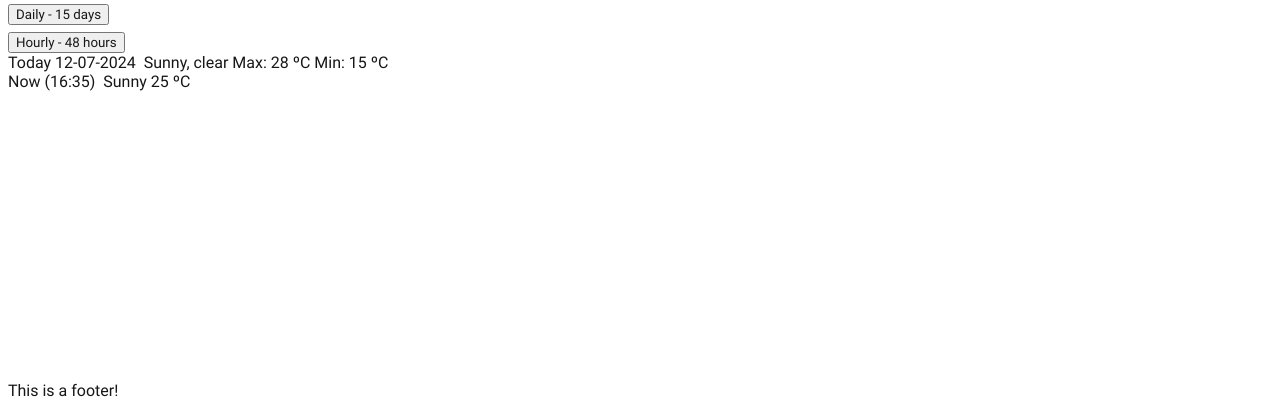
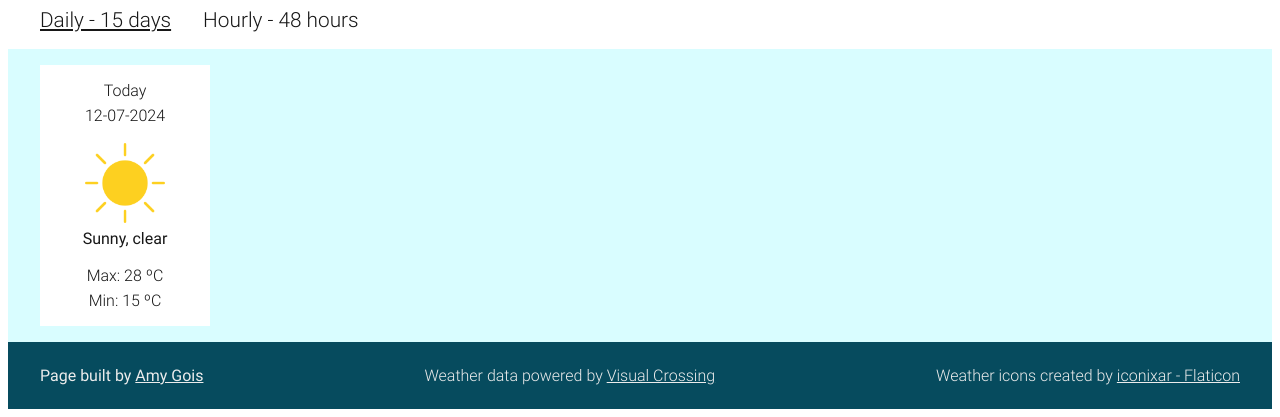
Before and after one commit to AmyGois/weather-forecast, a website with bundled scripts: page index.html in a window 1280 px wide. Shown: the part 392-809 px from the top of the page. Built offline with nearby package versions, Linux system fonts and the light colour scheme; no server answers.

Commit message:
Create desktop styles for daily & hourly forecast
Create desktop styles for footer.

```diff
--- a/index.html
+++ b/index.html
@@ -143,31 +143,45 @@
       </section>
 
       <section class="forecast-section">
-        <div>
-          <h2><button>Daily - 15 days</button></h2>
+        <div class="forecast-toggle">
+          <h2>
+            <button class="forecast-button-active">Daily - 15 days</button>
+          </h2>
           <h2><button>Hourly - 48 hours</button></h2>
         </div>
 
-        <div class="days-section">
+        <div class="days-subsection">
           <div class="cards">
             <div class="days-card">
-              <span>Today</span>
-              <span>12-07-2024</span>
-              <img src="" alt="" />
-              <span>Sunny, clear</span>
-              <span>Max: 28 ºC</span>
-              <span>Min: 15 ºC</span>
+              <span class="days-card-weekday">Today</span>
+              <span class="days-card-date">12-07-2024</span>
+              <img
+                src="./images/weather-icons/clear-day.png"
+                alt=""
+                class="days-card-icon"
+              />
+              <span class="days-card-conditions">Sunny, clear</span>
+              <span class="days-card-temp"
+                >Max: <span class="days-card-maxtemp">28 ºC</span></span
+              >
+              <span class="days-card-temp"
+                >Min: <span class="days-card-mintemp">15 ºC</span></span
+              >
             </div>
           </div>
         </div>
 
-        <div class="hours-section">
+        <div class="hours-subsection hidden">
           <div class="cards">
-            <div class="hours-card">
-              <span>Now (16:35)</span>
-              <img src="" alt="" />
-              <span>Sunny</span>
-              <span>25 ºC</span>
+            <div class="hours-card hours-card-day">
+              <span class="hours-card-time">Now (16:35)</span>
+              <img
+                src="./images/weather-icons/clear-day.png"
+                alt=""
+                class="hours-card-icon"
+              />
+              <span class="hours-card-conditions">Sunny</span>
+              <span class="hours-card-temp">25 ºC</span>
             </div>
           </div>
         </div>
@@ -175,7 +189,21 @@
     </main>
 
     <footer>
-      <span>This is a footer!</span>
+      <p class="footer-author">
+        Page built by <a href="https://github.com/AmyGois">Amy Gois</a>
+      </p>
+      <p>
+        Weather data powered by
+        <a href="https://www.visualcrossing.com">Visual Crossing</a>
+      </p>
+      <p>
+        Weather icons created by
+        <a
+          href="https://www.flaticon.com/free-icons/weather"
+          title="weather icons"
+          >iconixar - Flaticon</a
+        >
+      </p>
     </footer>
     <!-- <p>
       https://github.com/visualcrossing/WeatherIcons/tree/main/SVG/4th%20Set%20-%20Color
--- a/styles.css
+++ b/styles.css
@@ -100,7 +100,6 @@ body {
   min-height: 100vh;
   display: flex;
   flex-direction: column;
-  gap: 8px;
   background-color: var(--background-colour-main);
 }
 
@@ -427,7 +426,143 @@ body.night .details-astronomy {
   width: 30%;
 }
 
+/* - Forecast section */
+.forecast-section {
+  margin-top: 8px;
+  /* padding: 0 32px; */
+}
+
+.forecast-toggle {
+  display: flex;
+  gap: 32px;
+  margin-bottom: 16px;
+  padding: 0 32px;
+}
+
+.forecast-toggle button {
+  border: none;
+  background: none;
+  padding: 0;
+  font-size: 1.3rem;
+  font-weight: 300;
+}
+
+.forecast-toggle button:hover,
+.forecast-button-active {
+  text-decoration: underline;
+}
+
+.hidden {
+  display: none;
+}
+
+.cards {
+  display: flex;
+}
+
+.cards:last-child::after {
+  content: "....";
+  width: 32px;
+  height: 1px;
+  color: #ffffff00;
+}
+
+/* Daily forecast */
+.days-subsection {
+  width: 100%;
+  background-color: var(--background-colour-day);
+  overflow-x: scroll;
+}
+
+body.night .days-subsection {
+  background-color: var(--background-colour-night);
+}
+
+.days-subsection .cards {
+  padding: 16px 32px;
+  gap: 16px;
+}
+
+.days-card {
+  display: flex;
+  flex-direction: column;
+  background-color: var(--background-colour-main);
+  min-height: 100%;
+  padding: 16px;
+  align-items: center;
+  gap: 6px;
+  min-width: 170px;
+}
+
+.days-card-weekday,
+.days-card-date,
+.days-card-temp {
+  font-weight: 300;
+}
+
+.days-card-date,
+.days-card-conditions {
+  margin-bottom: 12px;
+}
+
+.days-card-icon {
+  height: 5rem;
+}
+
+/* Hourly forecast */
+.hours-subsection {
+  width: 100%;
+  overflow-x: scroll;
+  padding: 0 32px;
+  background-color: var(--background-colour-main);
+}
+
+.hours-card {
+  display: flex;
+  flex-direction: column;
+  min-width: 150px;
+  align-items: center;
+  padding: 16px;
+  gap: 6px;
+}
+
+.hours-card-day {
+  background-color: var(--background-colour-day);
+}
+
+.hours-card-night {
+  background-color: var(--background-colour-night);
+  color: var(--text-colour-light);
+}
+
+.hours-card-time,
+.hours-card-icon {
+  margin-bottom: 10px;
+}
+
+.hours-card-time {
+  font-weight: 300;
+}
+
+.hours-card-icon {
+  height: 4.5rem;
+}
+
 /* - Footer */
 footer {
   margin-top: auto;
+  background-color: var(--background-colour-night);
+  color: var(--text-colour-light);
+  display: flex;
+  padding: 8px 32px;
+  justify-content: space-between;
+  font-weight: 300;
 }
+
+footer a {
+  color: var(--text-colour-light);
+}
+
+.footer-author {
+  font-weight: 400;
+}
```
